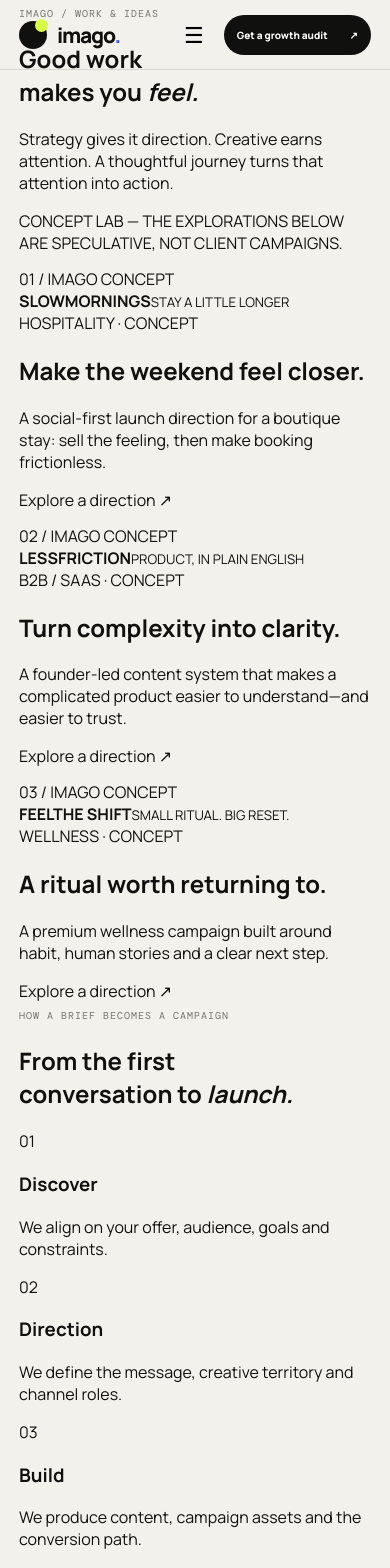
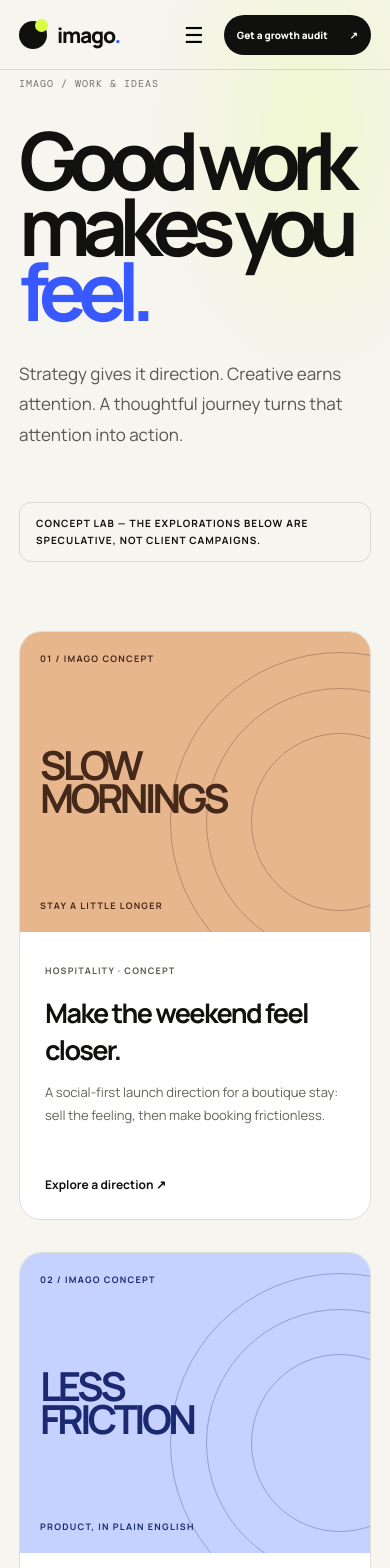
Before and after one commit to Romil-imago/imago, a Next.js app: page /work in a window 390 px wide. Shown: the top 1568 px of the page. Built offline with nearby package versions, Linux system fonts and the light colour scheme; no server answers.

Commit message:
design: add premium responsive concept portfolio styles

```diff
--- a/app/workflow.css
+++ b/app/workflow.css
@@ -123,3 +123,50 @@
 .nh-cta .button:hover{transform:translateY(-3px)}
 @media(max-width:700px){.nh-hero h1{font-size:clamp(68px,15vw,105px)}.nh-hero h1 em:after{height:5px}.nh-lede{font-size:15px}.nh-pillar{min-height:285px}.nh-pillar-tag{margin-top:50px}.nh-system h2,.nh-fit h2,.nh-trust h2{font-size:clamp(47px,11vw,70px)}.nh-path span{padding:9px 10px}.nh-cta-inner:after{font-size:210px;top:-45px;right:-15px}}
 @media(prefers-reduced-motion:reduce){.nh-art-core{animation:none}.nh-pillar,.nh-journey-step,.nh-actions .button,.nh-cta .button{transition:none}}
+
+/* Portfolio / concept lab */
+.nh-work{background:#f6f5f0;padding:110px 0 120px}
+.nh-work-head{display:grid;grid-template-columns:1fr 2fr;gap:45px;margin-bottom:52px}
+.nh-work-head h2{font-size:clamp(54px,7vw,88px);line-height:.9;letter-spacing:-.085em;margin:0 0 22px}
+.nh-work-head h2 em,.work-hero h1 em,.work-process h2 em,.work-bottom h2 em{color:#3859ff;font-style:normal}
+.nh-work-head p{max-width:530px;color:#5c5d56;line-height:1.8;margin:0 0 18px}
+.nh-work-preview{display:grid;grid-template-columns:repeat(3,1fr);gap:15px}
+.nh-work-tile{min-height:340px;border-radius:20px;padding:24px;display:flex;flex-direction:column;justify-content:space-between;overflow:hidden;position:relative;text-decoration:none;transition:transform .25s,box-shadow .25s}
+.nh-work-tile:hover{transform:translateY(-6px);box-shadow:0 22px 50px #11120f18}
+.nh-work-tile>span,.nh-work-tile>small{font-size:10px;letter-spacing:.12em;font-weight:700}
+.nh-work-tile strong{font-size:clamp(32px,4vw,54px);line-height:.86;letter-spacing:-.08em;position:relative;z-index:1}
+.nh-work-tile:after{content:"";position:absolute;width:250px;height:250px;border:1px solid currentColor;border-radius:50%;right:-100px;top:70px;opacity:.25}
+.nh-work-tile:before{content:"";position:absolute;width:170px;height:170px;border:1px solid currentColor;border-radius:50%;right:-60px;top:110px;opacity:.25}
+.work-warm{background:#e8b68d;color:#45291b}.work-blue{background:#c5d2ff;color:#1b2a70}.work-lime{background:#d8ff45;color:#22270e}
+.nh-work-note{display:block;text-align:right;margin-top:18px;color:#77776e;font-size:9px;letter-spacing:.12em}
+.work-page{background:#f6f5f0;color:#11120f}
+.work-hero{padding:95px 0 78px;background:radial-gradient(ellipse at 80% 20%,#d8ff4530,transparent 38%),#f6f5f0}
+.work-hero h1{font-size:clamp(80px,12vw,150px);line-height:.82;letter-spacing:-.11em;margin:35px 0}
+.work-hero>div>p{max-width:550px;color:#575850;line-height:1.8;font-size:17px}
+.work-disclaimer{display:inline-block;margin-top:34px;font-size:10px;letter-spacing:.1em;font-weight:700;border:1px solid #d8d6cd;border-radius:999px;padding:12px 16px}
+.work-grid-section{padding:0 0 120px}
+.work-grid{display:grid;grid-template-columns:repeat(3,1fr);gap:18px}
+.work-card{border:1px solid #e0ded6;border-radius:22px;overflow:hidden;background:#fff}
+.work-art{height:330px;padding:20px;display:flex;flex-direction:column;justify-content:space-between;position:relative;overflow:hidden}
+.work-art-index,.work-art small{font-size:9px;letter-spacing:.14em;font-weight:700;position:relative;z-index:1}
+.work-art strong{font-size:clamp(40px,5vw,68px);line-height:.82;letter-spacing:-.09em;display:flex;flex-direction:column;position:relative;z-index:1}
+.work-art-shape{position:absolute;width:340px;height:340px;border:1px solid currentColor;border-radius:50%;right:-140px;top:20px;opacity:.3}
+.work-art-shape:before,.work-art-shape:after{content:"";position:absolute;border:1px solid currentColor;border-radius:50%;inset:35px}
+.work-art-shape:after{inset:80px}
+.work-card-copy{padding:25px}
+.work-card-copy>span{font-size:9px;letter-spacing:.13em;color:#585950;font-weight:700}
+.work-card-copy h2{font-size:27px;letter-spacing:-.06em;margin:15px 0 10px}
+.work-card-copy p{font-size:13px;line-height:1.8;color:#62635c;min-height:70px}
+.work-card-copy a{display:inline-block;font-size:12px;font-weight:700;margin-top:12px}
+.work-process{background:#11120f;color:#f6f5f0;padding:110px 0}
+.work-process h2{font-size:clamp(60px,8vw,100px);line-height:.9;letter-spacing:-.09em;margin:35px 0 65px}
+.work-process-grid{display:grid;grid-template-columns:repeat(4,1fr);gap:14px}
+.work-process-grid article{border-top:1px solid #414139;padding:22px 10px 10px 0}
+.work-process-grid article>span{color:#d8ff45;font-size:11px}
+.work-process-grid h3{font-size:25px;margin:22px 0 12px}
+.work-process-grid p{font-size:13px;line-height:1.8;color:#b4b4aa}
+.work-bottom{padding:100px 0 120px;background:#e9e8e1}
+.work-bottom h2{font-size:clamp(58px,8vw,100px);line-height:.9;letter-spacing:-.09em;margin:35px 0}
+.work-bottom .button{display:inline-flex;border-radius:999px;padding:17px 24px;background:#d8ff45;color:#171811;font-weight:700}
+@media(max-width:800px){.nh-work-head{grid-template-columns:1fr;gap:25px}.nh-work-preview,.work-grid{grid-template-columns:1fr}.nh-work-tile{min-height:270px}.work-art{height:300px}.work-process-grid{grid-template-columns:repeat(2,1fr)}.work-hero{padding:70px 0 55px}.work-disclaimer{line-height:1.7;border-radius:12px}.nh-work{padding:75px 0}.work-grid-section{padding-bottom:75px}.work-process{padding:75px 0}.work-bottom{padding:75px 0}}
+@media(prefers-reduced-motion:reduce){.nh-work-tile{transition:none}}
```
